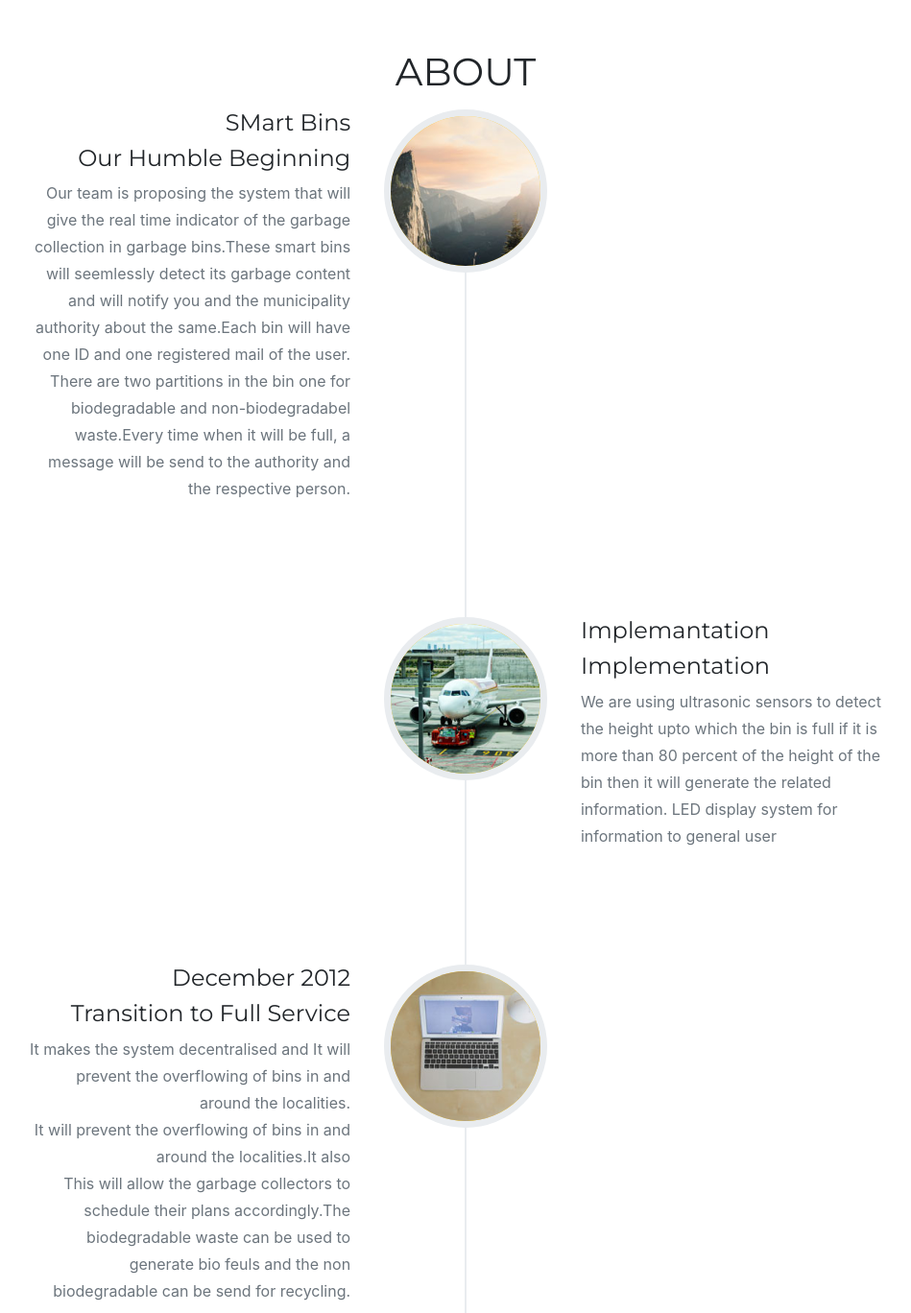
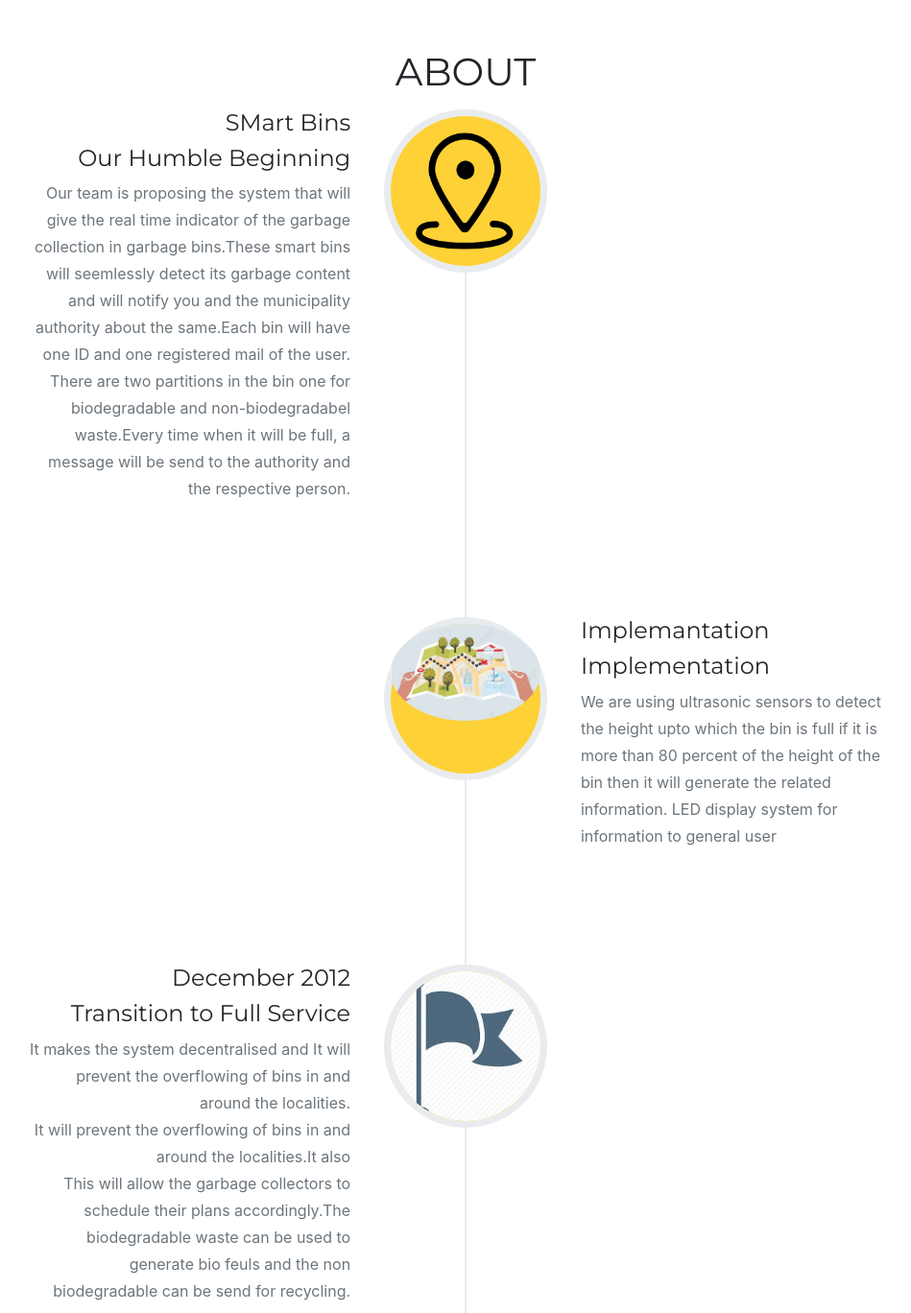
Before and after one commit to premnathdey/naalayak.github.io, a website with bundled scripts: page index.html in a window 1280 px wide. Shown: the part 1400-2768 px from the top of the page at 96% size, without its empty margins (155-1104 px from the left). Built offline with nearby package versions, Linux system fonts and the light colour scheme; a web font is replaced by a local one.

Commit message:
updated ABOUT

```diff
--- a/index.html
+++ b/index.html
@@ -111,7 +111,7 @@
           <ul class="timeline">
             <li>
               <div class="timeline-image">
-                <img class="rounded-circle img-fluid" src="img/about/1.jpg" alt="">
+                <img class="rounded-circle img-fluid" src="img/about/start.png" alt="">
               </div>
               <div class="timeline-panel">
                 <div class="timeline-heading">
@@ -126,7 +126,7 @@
             </li>
             <li class="timeline-inverted">
               <div class="timeline-image">
-                <img class="rounded-circle img-fluid" src="img/about/2.jpg" alt="">
+                <img class="rounded-circle img-fluid" src="img/about/imp.jpg" alt="">
               </div>
               <div class="timeline-panel">
                 <div class="timeline-heading">
@@ -142,7 +142,7 @@
             </li>
             <li>
               <div class="timeline-image">
-                <img class="rounded-circle img-fluid" src="img/about/3.jpg" alt="">
+                <img class="rounded-circle img-fluid" src="img/about/fin.jpeg" alt="">
               </div>
               <div class="timeline-panel">
                 <div class="timeline-heading">
```
Also changed, not shown: img/about/fin.jpeg (added), img/about/imp.jpg (added), img/about/start.png (added).
